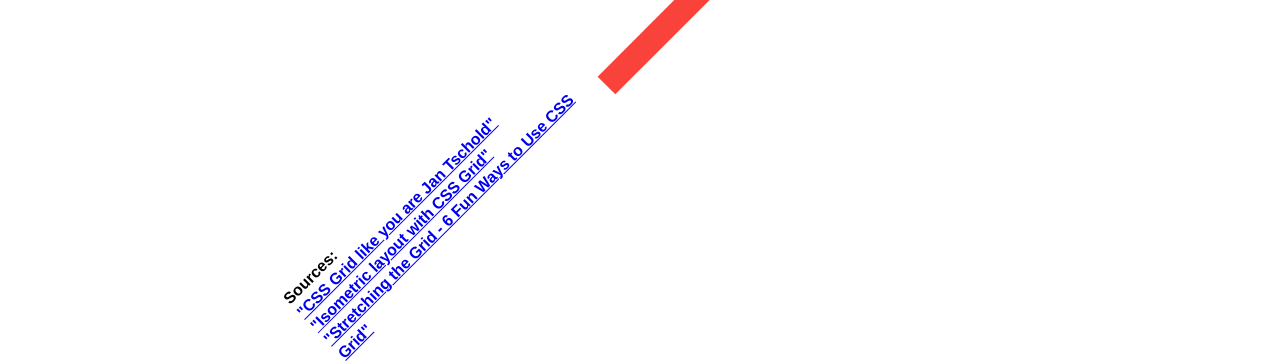
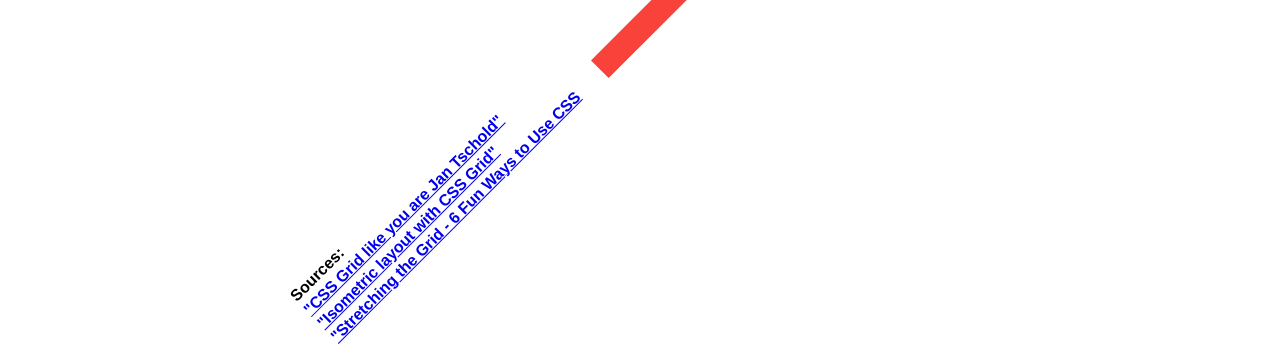
Before and after one commit to kirbylauve/CSS-grid-transform, a plain HTML site: page index.html in a window 1280 px wide. Shown: the part 476-838 px from the top of the page. Drawn offline with Linux system fonts and the light colour scheme.

Commit message:
attempted more grids and broke

```diff
--- a/index.html
+++ b/index.html
@@ -17,7 +17,7 @@
         <div class="srcTitle">Sources:</div>
         <a href="https://www.youtube.com/watch?v=OxrsO4aIjyc">"CSS Grid like you are Jan Tschold"</a><br>
         <a href="https://codepen.io/andybarefoot/post/isometric-layout-with-css-grid">"Isometric layout with CSS Grid"</a><br>
-        <a href="https://medium.com/@andybarefoot/stretching-the-grid-5-fun-ways-to-use-css-grid-5931166f467f">"Stretching the Grid - 6 Fun Ways to Use CSS Grid"</a>
+        <a href="https://medium.com/@andybarefoot/stretching-the-grid-5-fun-ways-to-use-css-grid-5931166f467f">"Stretching the Grid - 6 Fun Ways to Use CSS</a>
     </div>
     <div class="hints">
         <div class="hintsTitle">Helpful Hints</div>
```
